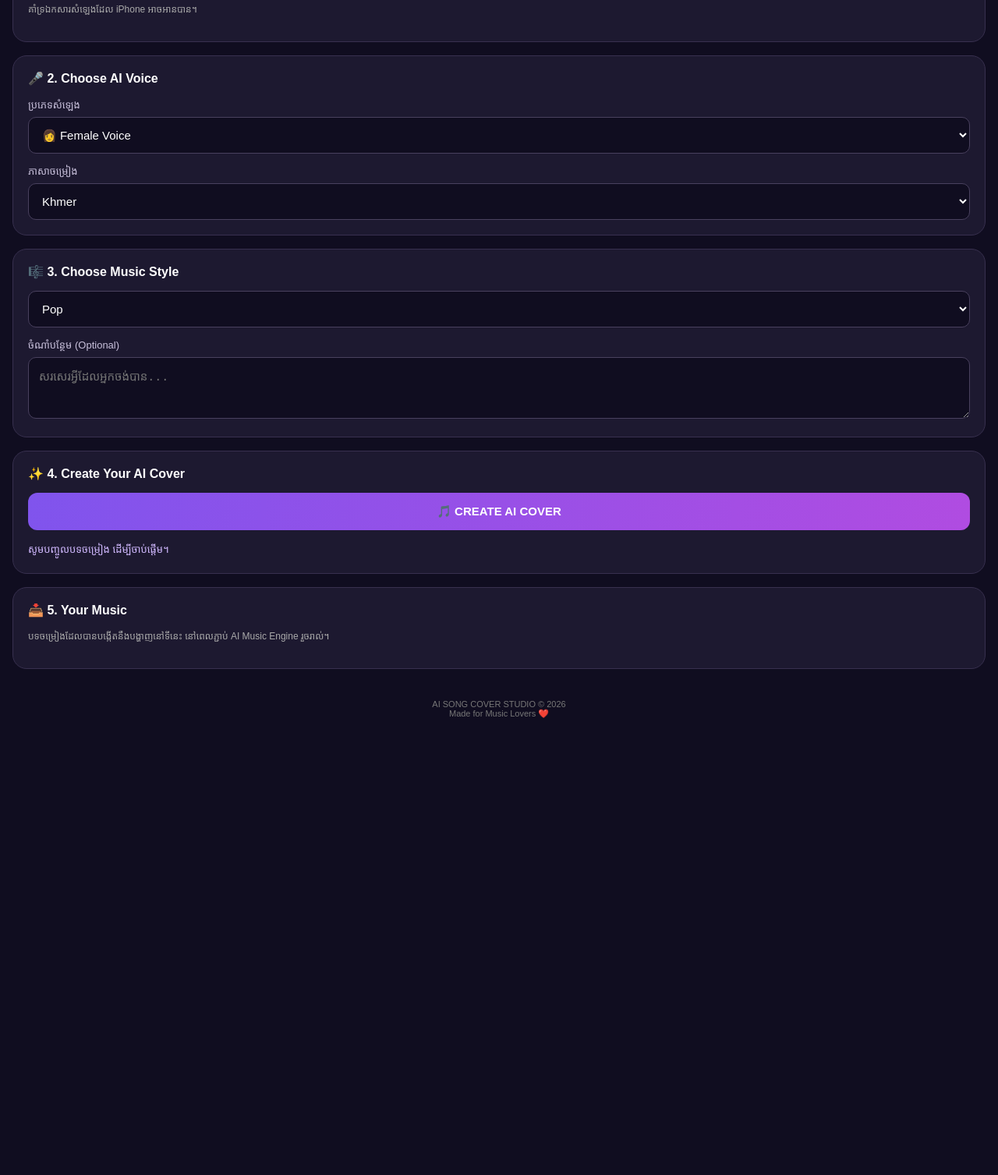
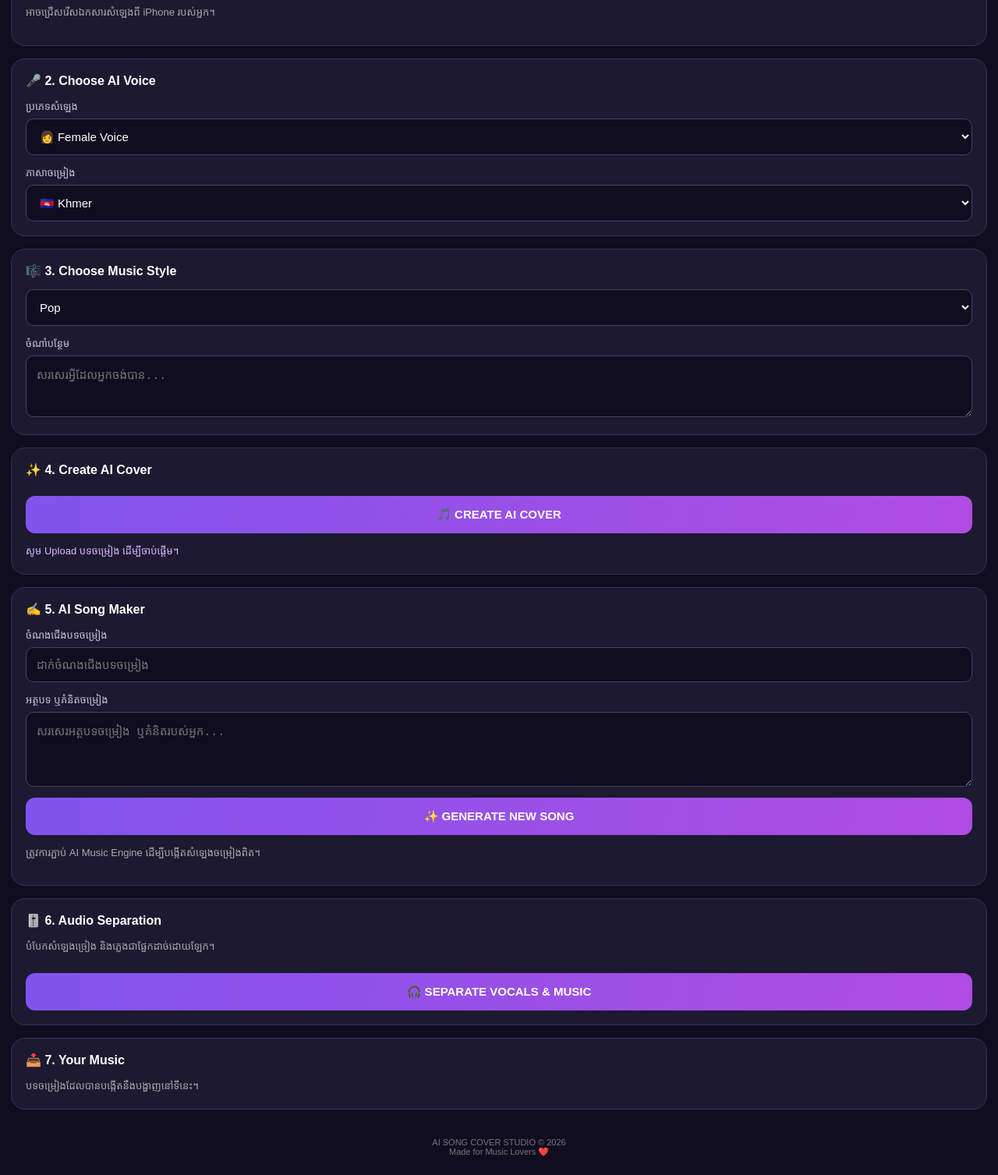
Before and after one commit to babytk96-lab/ai-song-cover-studio, a plain HTML site: page index.html in a window 1280 px wide. Shown: the part 461-1968 px from the top of the page at 78% size. Before the commit the page ends 1427 px from the top, so only its background shows below. Drawn offline with Linux system fonts and the light colour scheme.

Commit message:
Update index.html

```diff
--- a/index.html
+++ b/index.html
@@ -1,38 +1,41 @@
+
 
 <!DOCTYPE html>
 <html lang="km">
 <head>
 <meta charset="UTF-8">
-<meta name="viewport" content="width=device-width, initial-scale=1.0">
+<meta name="viewport" content="width=device-width, initial-scale=1">
 <meta name="theme-color" content="#100d20">
 <title>AI SONG COVER STUDIO</title>
 <style>
 *{box-sizing:border-box}
-body{margin:0;background:#100d20;color:white;font-family:Arial,sans-serif;padding:22px 16px}
-header{text-align:center;padding:24px 0}
-.logo{font-size:43px}
-h1{font-size:25px;margin:10px 0;color:#c4a7ff}
-header p{color:#aaa;font-size:13px}
-.card{background:#1d1930;border:1px solid #38304f;border-radius:18px;padding:19px;margin-bottom:17px}
-h3{font-size:16px;margin:0 0 15px}
+body{margin:0;padding:18px 14px;background:#100d20;color:white;font-family:Arial,sans-serif}
+header{text-align:center;padding:22px 0}
+.logo{font-size:45px}
+h1{font-size:25px;color:#c4a7ff;margin:10px 0}
+header p,.small{color:#aaa;font-size:13px;line-height:1.6}
+.card{background:#1d1930;border:1px solid #38304f;border-radius:18px;padding:18px;margin-bottom:16px}
+h3{font-size:16px;margin:0 0 14px}
 label{display:block;color:#c9c1dc;font-size:13px;margin:13px 0 7px}
 input,select,textarea{width:100%;padding:13px;border:1px solid #49415e;border-radius:10px;background:#100d20;color:white;font-size:15px}
 input[type=file]{font-size:12px}
-button{border:0;border-radius:12px;padding:15px;background:linear-gradient(100deg,#8054ed,#b04ce1);color:white;font-weight:bold;font-size:15px;width:100%;cursor:pointer}
+button{width:100%;padding:15px;border:0;border-radius:12px;background:linear-gradient(100deg,#8054ed,#b04ce1);color:white;font-weight:bold;font-size:15px;margin-top:10px}
 button:disabled{opacity:.5}
-.upload{border:2px dashed #7655b9;text-align:center;padding:25px;border-radius:14px;background:#171329}
+.upload{border:2px dashed #7655b9;text-align:center;padding:20px;border-radius:14px}
 .upload span{font-size:35px}
-.small{font-size:12px;color:#aaa;line-height:1.6}
-#status{margin-top:15px;color:#d1b9ff;font-size:13px;line-height:1.6}
 audio{width:100%;margin-top:12px}
-footer{text-align:center;color:#777;font-size:11px;padding:22px}
+#status{color:#d1b9ff;font-size:13px;line-height:1.7;margin-top:12px}
+footer{text-align:center;color:#777;font-size:11px;padding:20px}
+.tag{color:#c4a7ff;font-size:12px}
 </style>
 </head>
 <body>
+
 <header>
 <div class="logo">🎵</div>
 <h1>AI SONG COVER STUDIO</h1>
 <p>Your Music. Your Voice. Your Style.</p>
+<div class="tag">✦ AI MUSIC CREATION STUDIO ✦</div>
 </header>
 
 <div class="card">
@@ -42,8 +45,8 @@ footer{text-align:center;color:#777;font-size:11px;padding:22px}
 <p>ជ្រើសរើសបទចម្រៀងរបស់អ្នក</p>
 <input type="file" id="song" accept="audio/*">
 </div>
-<p class="small">គាំទ្រឯកសារសំឡេងដែល iPhone អាចអានបាន។</p>
 <audio id="player" controls hidden></audio>
+<p class="small">អាចជ្រើសរើសឯកសារសំឡេងពី iPhone របស់អ្នក។</p>
 </div>
 
 <div class="card">
@@ -52,12 +55,17 @@ footer{text-align:center;color:#777;font-size:11px;padding:22px}
 <select id="voice">
 <option value="Female">👩 Female Voice</option>
 <option value="Male">👨 Male Voice</option>
+<option value="Duet">👫 Male + Female Duet</option>
 </select>
+
 <label>ភាសាចម្រៀង</label>
 <select id="language">
-<option>Khmer</option>
-<option>Chinese</option>
-<option>English</option>
+<option value="Khmer">🇰🇭 Khmer</option>
+<option value="English">🇺🇸 English</option>
+<option value="Chinese">🇨🇳 Chinese</option>
+<option value="Korean">🇰🇷 Korean</option>
+<option value="Japanese">🇯🇵 Japanese</option>
+<option value="Vietnamese">🇻🇳 Vietnamese</option>
 </select>
 </div>
 
@@ -71,23 +79,47 @@ footer{text-align:center;color:#777;font-size:11px;padding:22px}
 <option>Rap</option>
 <option>Acoustic</option>
 <option>Traditional</option>
+<option>Jazz</option>
+<option>EDM</option>
+<option>Country</option>
 </select>
-<label>ចំណាំបន្ថែម (Optional)</label>
+<label>ចំណាំបន្ថែម</label>
 <textarea id="notes" rows="3" placeholder="សរសេរអ្វីដែលអ្នកចង់បាន..."></textarea>
 </div>
 
 <div class="card">
-<h3>✨ 4. Create Your AI Cover</h3>
+<h3>✨ 4. Create AI Cover</h3>
 <button id="create">🎵 CREATE AI COVER</button>
-<div id="status">សូមបញ្ចូលបទចម្រៀង ដើម្បីចាប់ផ្ដើម។</div>
+<div id="status">សូម Upload បទចម្រៀង ដើម្បីចាប់ផ្ដើម។</div>
 </div>
 
 <div class="card">
-<h3>📥 5. Your Music</h3>
-<p class="small">បទចម្រៀងដែលបានបង្កើតនឹងបង្ហាញនៅទីនេះ នៅពេលភ្ជាប់ AI Music Engine រួចរាល់។</p>
+<h3>✍️ 5. AI Song Maker</h3>
+<label>ចំណងជើងបទចម្រៀង</label>
+<input id="title" placeholder="ដាក់ចំណងជើងបទចម្រៀង">
+<label>អត្ថបទ ឬគំនិតចម្រៀង</label>
+<textarea id="lyrics" rows="4" placeholder="សរសេរអត្ថបទចម្រៀង ឬគំនិតរបស់អ្នក..."></textarea>
+<button id="generate">✨ GENERATE NEW SONG</button>
+<p class="small">ត្រូវការភ្ជាប់ AI Music Engine ដើម្បីបង្កើតសំឡេងចម្រៀងពិត។</p>
 </div>
 
-<footer>AI SONG COVER STUDIO © 2026<br>Made for Music Lovers ❤️</footer>
+<div class="card">
+<h3>🎚️ 6. Audio Separation</h3>
+<p class="small">បំបែកសំឡេងច្រៀង និងភ្លេងជាផ្នែកដាច់ដោយឡែក។</p>
+<button id="separate">🎧 SEPARATE VOCALS & MUSIC</button>
+</div>
+
+<div class="card">
+<h3>📥 7. Your Music</h3>
+<div id="results" class="small">
+បទចម្រៀងដែលបានបង្កើតនឹងបង្ហាញនៅទីនេះ។
+</div>
+</div>
+
+<footer>
+AI SONG COVER STUDIO © 2026<br>
+Made for Music Lovers ❤️
+</footer>
 
 <script>
 const song=document.getElementById('song');
@@ -103,13 +135,29 @@ song.addEventListener('change',()=>{
  }
 });
 
-document.getElementById('create').addEventListener('click',()=>{
+document.getElementById('create').onclick=()=>{
  if(!song.files.length){
   status.textContent="⚠️ សូម Upload បទចម្រៀងជាមុនសិន។";
   return;
  }
- status.textContent="✅ ការកំណត់របស់អ្នករួចរាល់! AI Music Engine មិនទាន់បានភ្ជាប់ទេ។ យើងនឹងបន្ថែមវានៅជំហានបន្ទាប់។";
-});
+ status.textContent="ការកំណត់រួចរាល់! ត្រូវការភ្ជាប់ AI Cover Engine ដើម្បីបង្កើតបទចម្រៀង។";
+};
+
+document.getElementById('generate').onclick=()=>{
+ const lyrics=document.getElementById('lyrics').value.trim();
+ const title=document.getElementById('title').value.trim();
+ if(!lyrics){
+  alert("សូមបញ្ចូលអត្ថបទ ឬគំនិតចម្រៀងជាមុនសិន។");
+  return;
+ }
+ document.getElementById('results').textContent=
+ "បានរក្សាទុកការកំណត់បទ៖ "+(title||"Untitled")+
+ ". ត្រូវការភ្ជាប់ AI Music Engine ដើម្បីបង្កើតបទចម្រៀងពិត។";
+};
+
+document.getElementById('separate').onclick=()=>{
+ alert("Audio Separation Engine មិនទាន់បានភ្ជាប់ទេ។");
+};
 </script>
 </body>
 </html>
```
